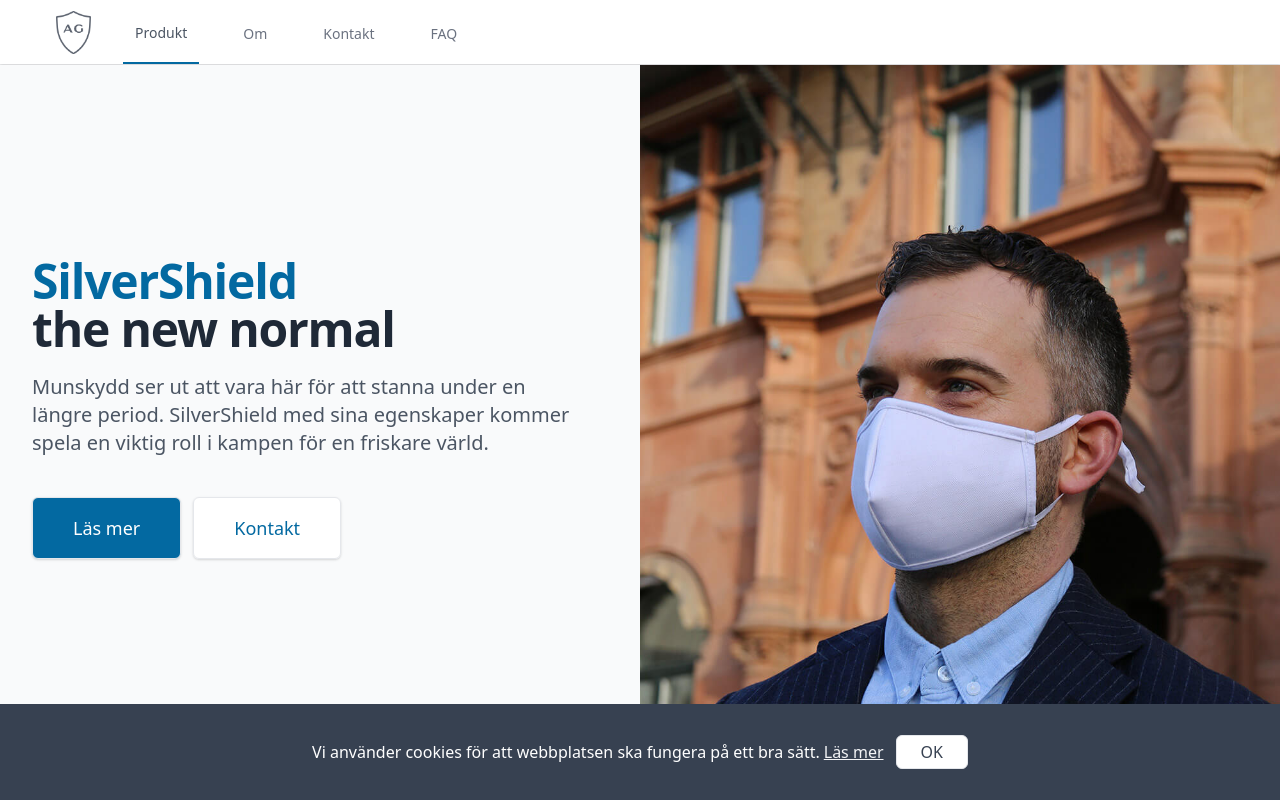
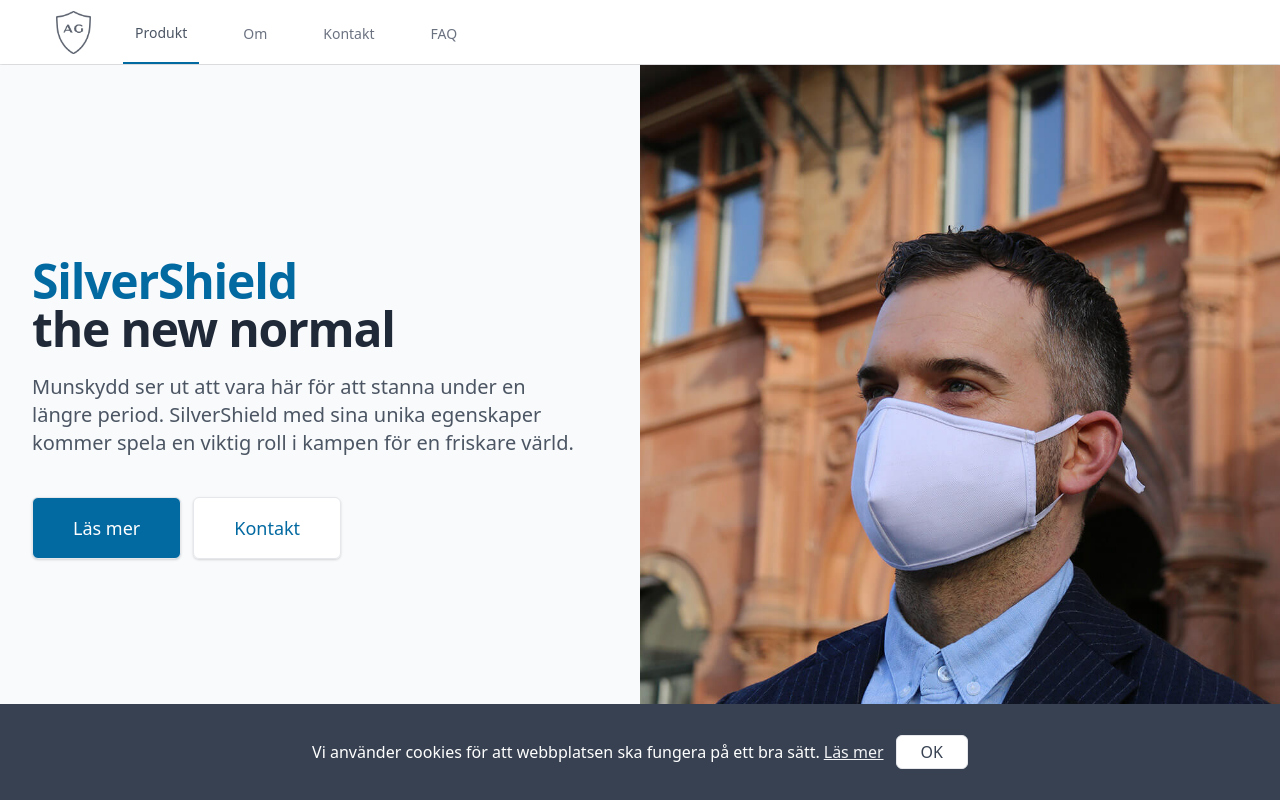
Before and after one commit to serdarsavas/silwear, a Next.js app: page / in a window 1280 px wide. Shown: the top 800 px of the page. Built offline with nearby package versions, Linux system fonts and the light colour scheme; what @tailwindcss/typography would draw is missing.

Commit message:
change hero text

```diff
--- a/components/Hero.js
+++ b/components/Hero.js
@@ -14,7 +14,7 @@
           </h1>
           <p className='mt-3 max-w-md mx-auto text-lg text-gray-600 sm:text-xl md:mt-5 md:max-w-3xl'>
             Munskydd ser ut att vara här för att stanna under en längre period.
-            SilverShield med sina egenskaper kommer spela en viktig roll i
+            SilverShield med sina unika egenskaper kommer spela en viktig roll i
             kampen för en friskare värld.
           </p>
           <div className='mt-10 sm:flex sm:justify-center lg:justify-start'>
```
